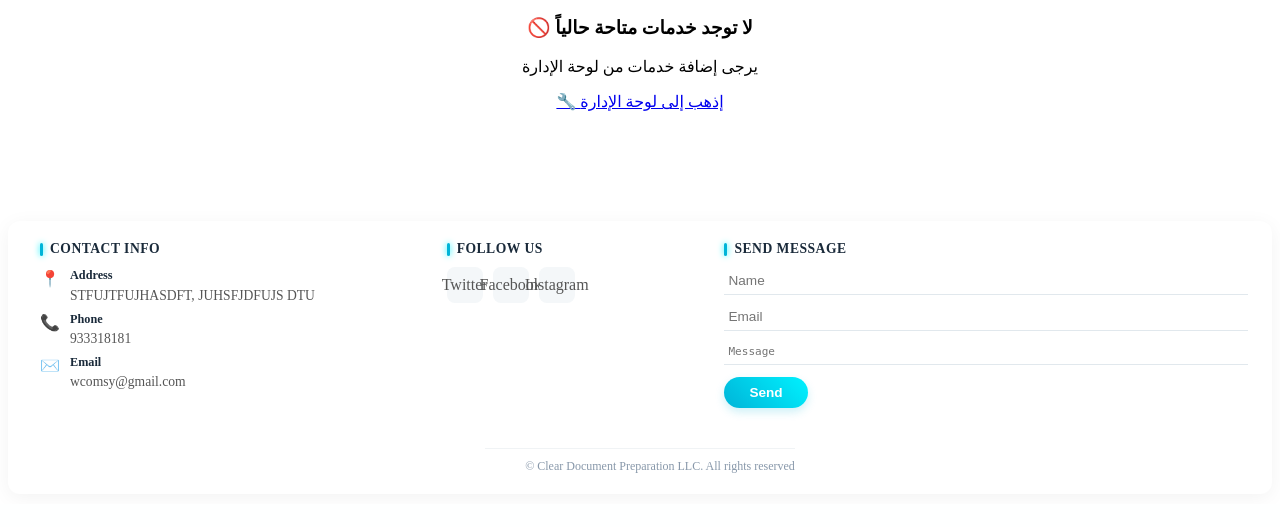
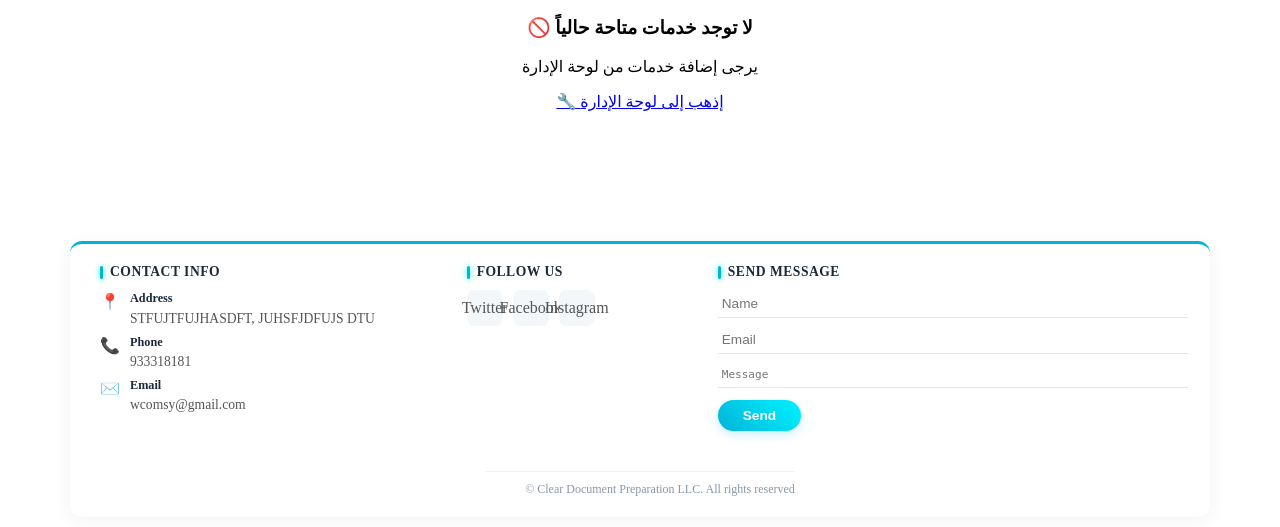
Before and after one commit to ahmadkh511/omarusa, a Django app: page /en/ in a window 1280 px wide. Shown: the part 499-1026 px from the top of the page. Before the commit the page ends 972 px from the top, so only its background shows below. Run offline with Django 5.2, Linux system fonts and the light colour scheme; data that the repository does not hold is empty; some libraries are stand-ins or nearby versions.

Commit message:
INDEX IS 90% OK 7FOOTER5

```diff
--- a/omarusaapp/templates/omarusaapp/partials/_footer.html
+++ b/omarusaapp/templates/omarusaapp/partials/_footer.html
@@ -3,13 +3,14 @@
        تنسيق الفوتر المسطح والبسيط (منخفض الارتفاع)
        ============================================ */
     #footer {
+
         background: #ffffff !important;
-        padding: 20px 30px !important; /* تقليل المسافة الداخلية للحد الأدنى */
-        margin: 20px auto 10px auto !important;
-        max-width: 1280px;
+        padding: 20px 30px !important;
+        margin: 40px auto 10px auto !important; /* زيادة المسافة العلوية لفصل الفوتر عن المحتوى */
+        max-width: 1080px;
         border-radius: 12px;
         box-shadow: 0 4px 20px rgba(0, 0, 0, 0.05) !important;
-        border-top: none !important;
+        border-top: 3px solid #00b4d8 !important; /* خط فاصل أزرق سماوي بسيط */
     }
 
     #footer .inner {
```
